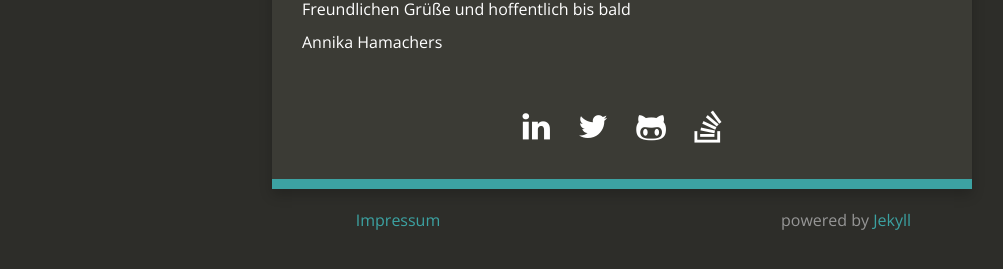
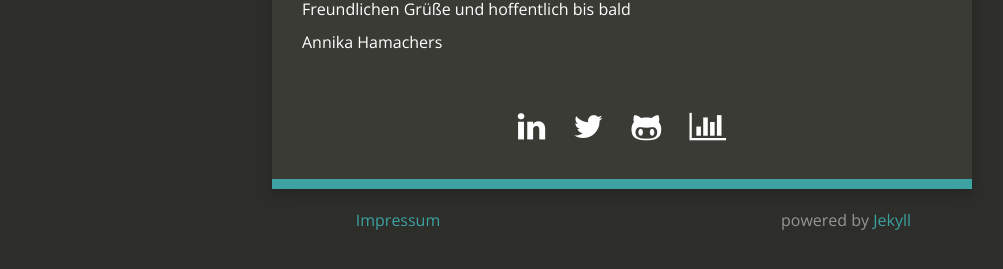
Before and after one commit to BriGitBardot/Bewerbung2, a Jekyll site: the page built from index.md, in a window 1280 px wide. Shown: the part 476-745 px from the top of the page, without its empty margins (18-1021 px from the left). Built offline with Jekyll 4.4.1, drawn with Linux system fonts in a browser that asks for light colours; nearby versions of some CDN libraries.

Commit message:
Update social_links.html

```diff
--- a/_includes/social_links.html
+++ b/_includes/social_links.html
@@ -3,6 +3,6 @@
   {% if site.twitter_username %}<a href="http://www.twitter.com/{{ site.twitter_username }}" target="_new"><i class="fa fa-twitter"></i></a>{% endif %}
   {% if site.google_plus_link %}<a href="{{ site.google_plus_link }}" target="_new"><i class="fa fa-google-plus"></i></a>{% endif %}
   {% if site.github_username %}<a href="https://github.com/{{ site.github_username }}" target="_new"><i class="fa fa-github-alt"></i></a>{% endif %}
-  {% if site.stackoverflow_link %}<a href="{{ site.stackoverflow_link }}" target="_new"><i class="fa fa-stack-overflow"></i></a>{% endif %}
+  {% if site.stackoverflow_link %}<a href="{{ site.stackoverflow_link }}" target="_new"><i class="fa fa-bar-chart"></i></a>{% endif %}
   <!--<a href="{{ site.baseurl }}/feed.xml" target="_new"><i class="fa fa-rss"></i></a>-->
 </p>
```
